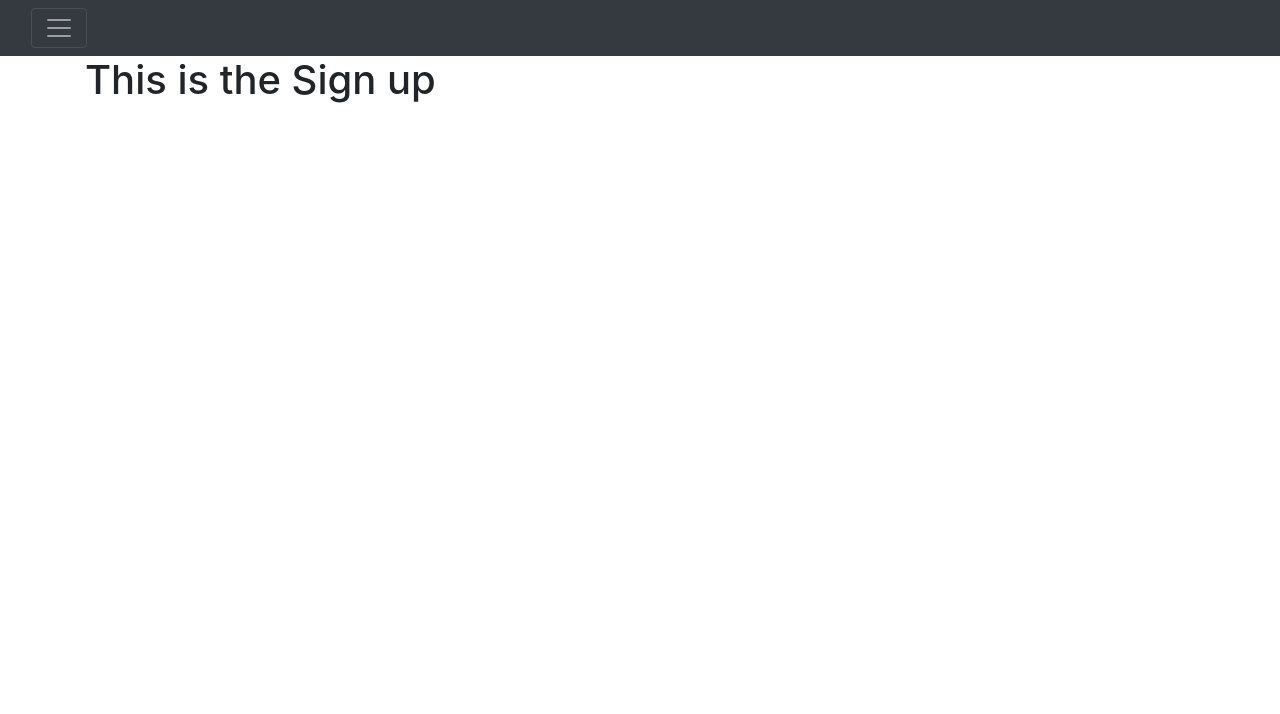
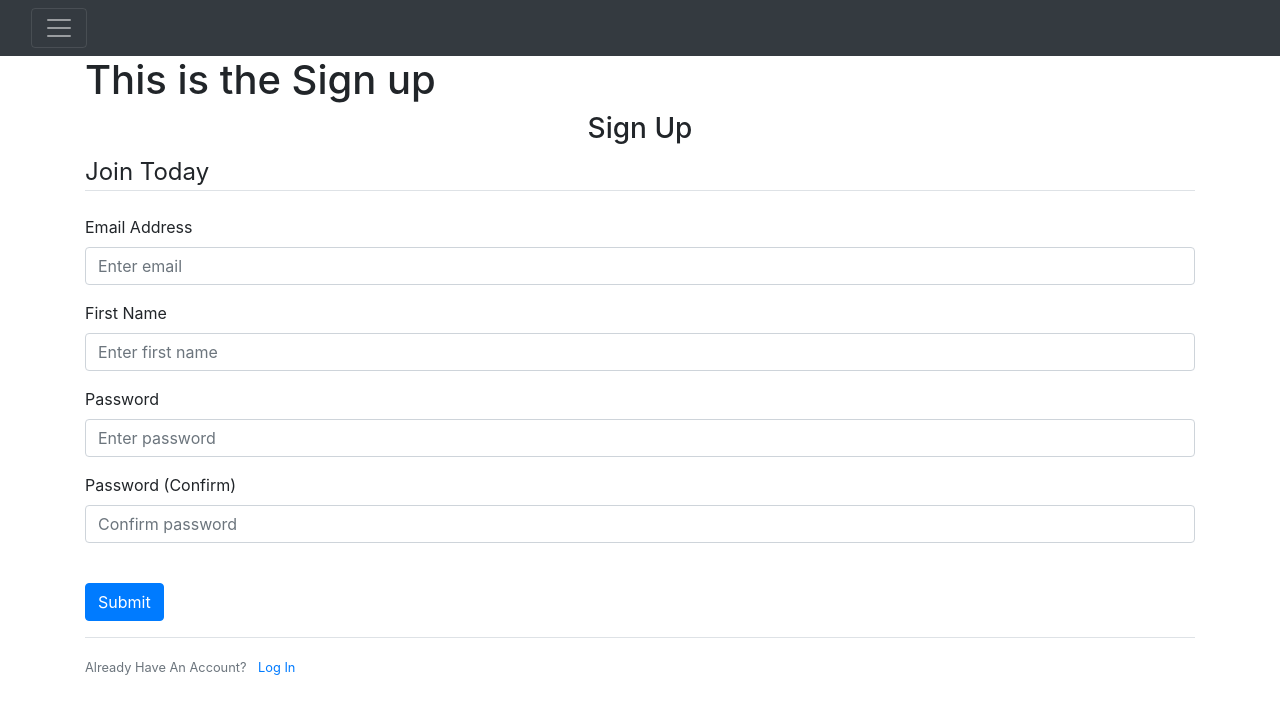
Before and after one commit to aoshenye/E-Map, a Flask app: page /sign-up in a window 1280 px wide. Shown: the top 714 px of the page. Run offline with Flask 2, Linux system fonts and the light colour scheme; some libraries are stand-ins or nearby versions.

Commit message:
creat forms

```diff
--- a/webapp/auth.py
+++ b/webapp/auth.py
@@ -5,7 +5,7 @@ auth = Blueprint('auth', __name__)
 
 @auth.route('/login')
 def login():
-    return render_template("login.html")
+    return render_template("login.html", text="Testing", boolean=True)
 
 
 @auth.route('/logout')
--- a/webapp/templates/sign_up.html
+++ b/webapp/templates/sign_up.html
@@ -1,21 +1,37 @@
 {% extends "base.html" %} {% block title %}Sign up{% endblock %}
 {%block content%}
 <h1>This is the Sign up</h1>
-{%  endblock %}
 
 
 <div class="content-section">
     <form method="POST" action="">
+        <h3 align="center">Sign Up</h3>
         <fieldset class="form-group">
             <legend class="border-bottom mb-4">Join Today</legend>
             <div class="form-group">
-                <div class="invalid-feedback">
-
-                </div>
+                <label for="email">Email Address</label>
+                <input type="email" class="form-control" id="email" name="email" placeholder="Enter email" />
             </div>
-
-            <div class="border-top pt-3">
-                <small class="text-muted">
-                    Already Have An Account? <a class="ml-2" href="">Sign In</a>
-                </small>
+            <div class="form-group">
+                <label for="firstName">First Name</label>
+                <input type="text" class="form-control" id="firstName" name="firstName" placeholder="Enter first name" />
             </div>
+            <div class="form-group">
+                <label for="password1">Password</label>
+                <input type="password" class="form-control" id="password1" name="password1" placeholder="Enter password" />
+            </div>
+            <div class="form-group">
+                <label for="password2">Password (Confirm)</label>
+                <input type="password" class="form-control" id="password2" name="password2" placeholder="Confirm password" />
+            </div>
+            <br />
+            <button type="submit" class="btn btn-primary">Submit</button>
+        </fieldset>
+    </form>
+    <div class="border-top pt-3">
+        <small class="text-muted">
+            Already Have An Account? <a class="ml-2" href="">Log In</a>
+        </small>
+    </div>
+</div>
+{%  endblock %}
```
Also changed, not shown: webapp/templates/login.html (+15 -9 lines).
